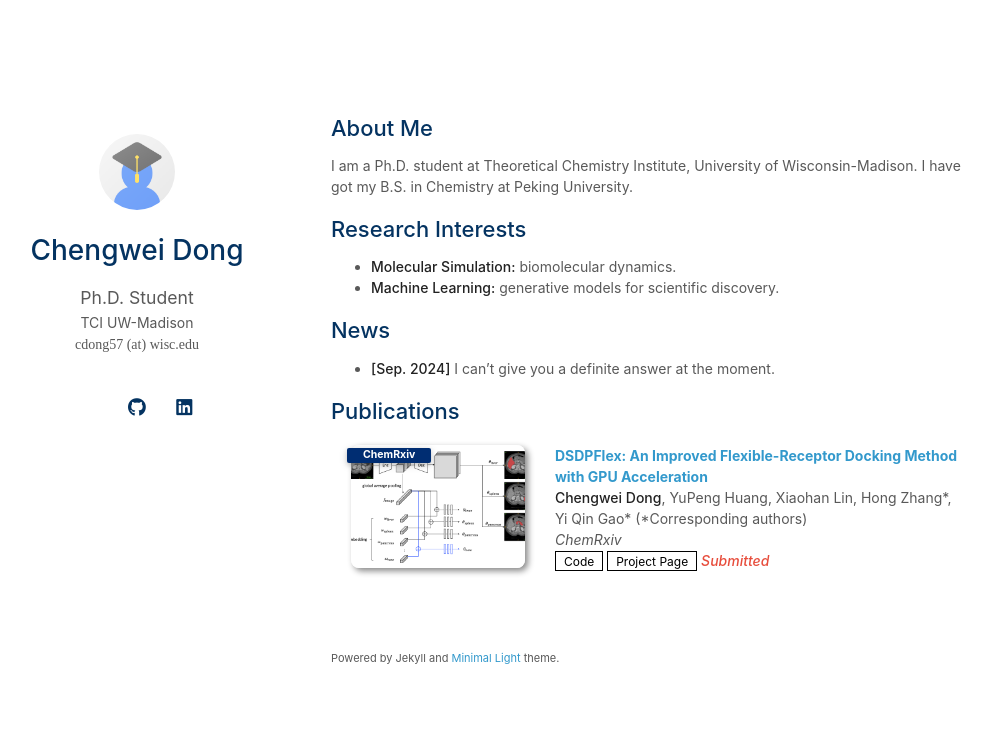
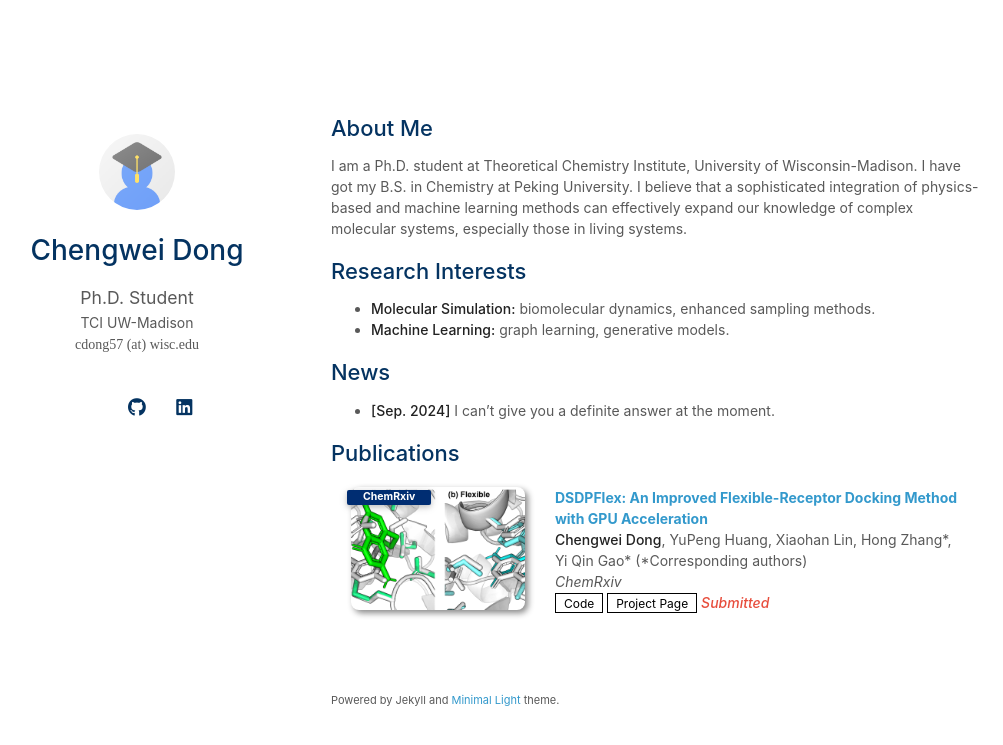
Before and after one commit to HCAya/profile, a Jekyll site: the page built from index.md, in a window 1280 px wide. Shown: the top 745 px of the page, without its empty margins (139-1142 px from the left). Built offline with Jekyll 4.4.1, drawn with Linux system fonts in a browser that asks for light colours; a style sheet for code colours, icons or effects is not loaded; our own code applies the rules of GitHub Pages for plain Markdown files.

Commit message:
small modification

```diff
--- a/_data/publications.yml
+++ b/_data/publications.yml
@@ -6,5 +6,5 @@ main:
     conference: ChemRxiv
     page: https://doi.org/10.26434/chemrxiv-2023-bcw0g-v2
     code: https://github.com/PKUGaoGroup/DSDPFlex
-    image: ./assets/img/teaser_example_2.png
+    image: ./assets/img/showcase_new_small.png
     notes: Submitted
--- a/index.md
+++ b/index.md
@@ -4,12 +4,12 @@ layout: homepage
 
 ## About Me
 
-I am a Ph.D. student at Theoretical Chemistry Institute, University of Wisconsin-Madison. I have got my B.S. in Chemistry at Peking University.
+I am a Ph.D. student at Theoretical Chemistry Institute, University of Wisconsin-Madison. I have got my B.S. in Chemistry at Peking University. I believe that a sophisticated integration of physics-based and machine learning methods can effectively expand our knowledge of complex molecular systems, especially those in living systems.
 
 ## Research Interests
 
-- **Molecular Simulation:** biomolecular dynamics.
-- **Machine Learning:** generative models for scientific discovery.
+- **Molecular Simulation:** biomolecular dynamics, enhanced sampling methods.
+- **Machine Learning:** graph learning, generative models.
 
 ## News
 
```
Also changed, not shown: assets/img/showcase_new_small.png (added).
